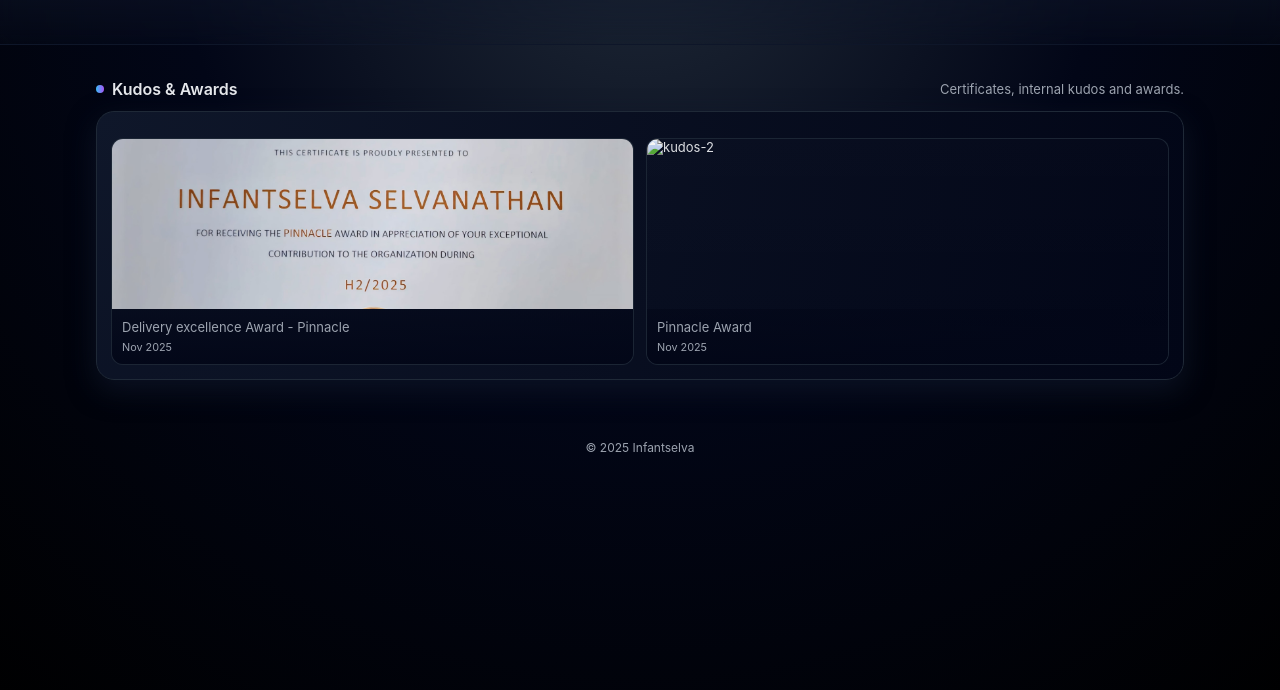
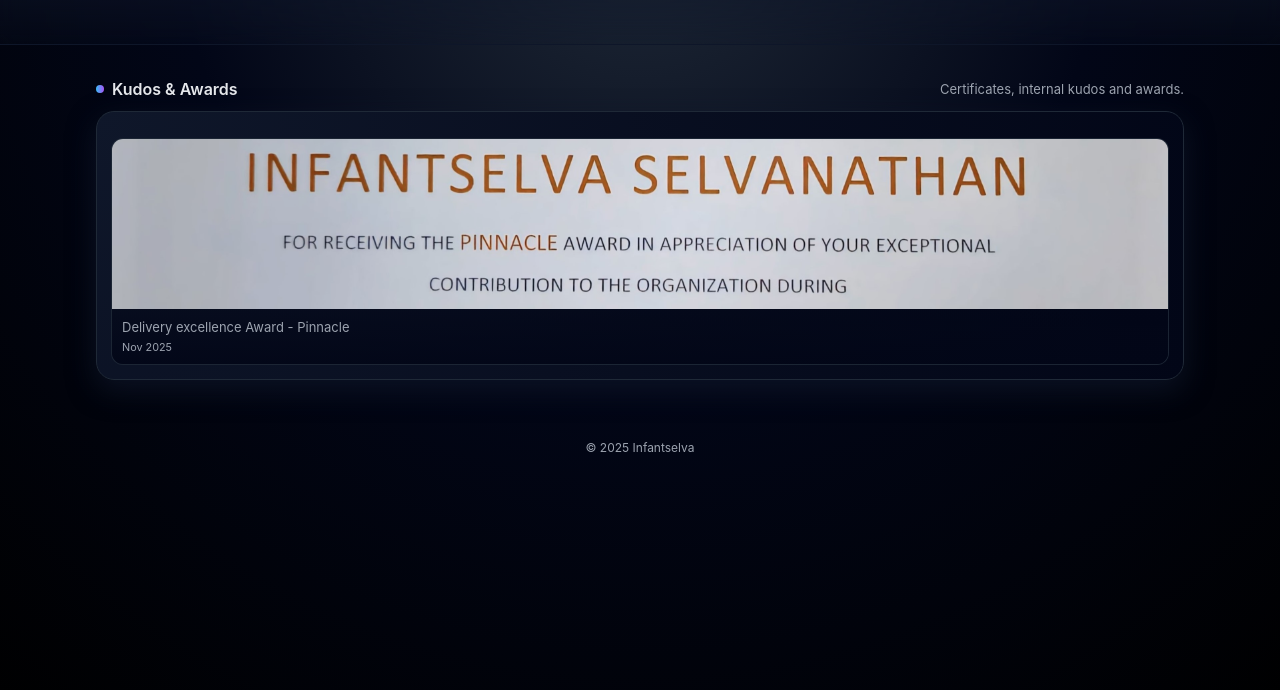
Before and after one commit to Infantselva015/Infantselva_Portfolio, a plain HTML site: page achievements/kudos.html in a window 1280 px wide. Shown: the part 78-768 px from the top of the page. Drawn offline with Linux system fonts and the light colour scheme.

Commit message:
Kudos Update

```diff
--- a/achievements/kudos.html
+++ b/achievements/kudos.html
@@ -35,10 +35,6 @@
             <img src="../assets/images/achievements/kudos-1.jpg" alt="kudos-1">
             <figcaption class="ach-caption">Delivery excellence Award - Pinnacle<small style="display:block;color:var(--muted);margin-top:6px">Nov 2025</small></figcaption>
           </figure>
-          <figure class="ach-card" data-full="../assets/images/achievements/kudos-2.jpg" data-caption="On-call support recognition">
-            <img src="../assets/images/achievements/kudos-2.jpg" alt="kudos-2">
-            <figcaption class="ach-caption">Pinnacle Award<small style="display:block;color:var(--muted);margin-top:6px">Nov 2025</small></figcaption>
-          </figure>
         </div>
       </div>
     </section>
```
Also changed, not shown: achievements/index.html (+0 -5 lines).
